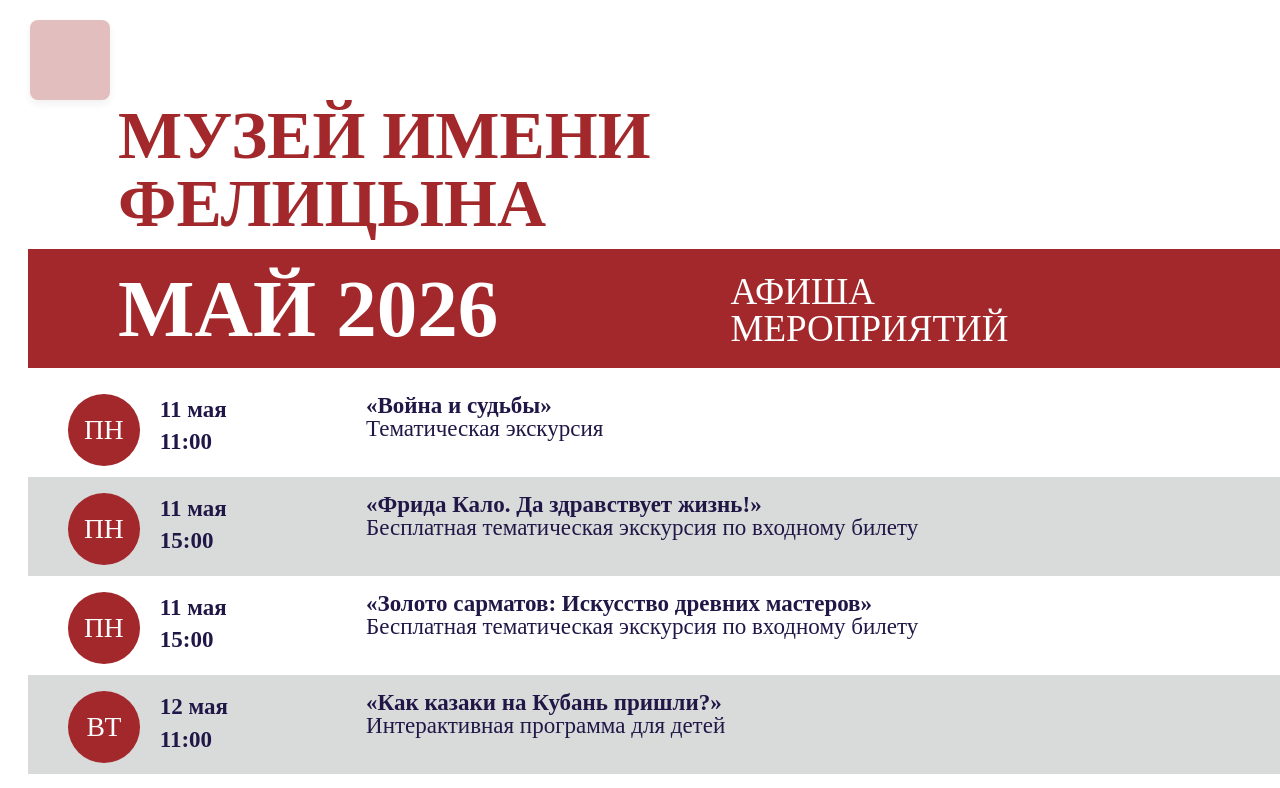
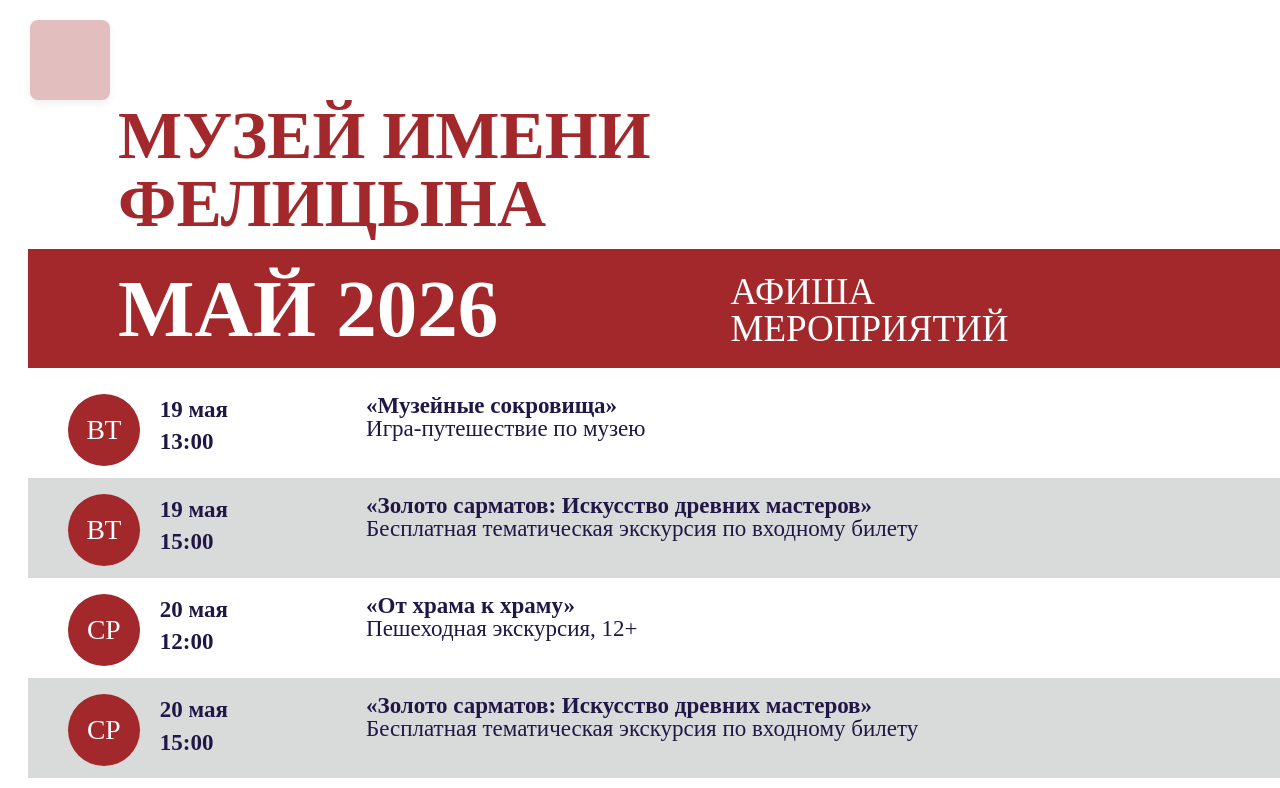
Before and after one commit to Psheni4a/Felicina_schedule, a Vue app: page / in a window 1280 px wide. Shown: the top 788 px of the page. Built offline with nearby package versions, Linux system fonts and the light colour scheme; a web font is replaced by a local one.

Commit message:
Update event data and dates in App.vue

```diff
--- a/src/App.vue
+++ b/src/App.vue
@@ -35,278 +35,201 @@ export default {
 //        const response = await fetch('https://api.sheetbest.com/sheets/8d0203ba-cf19-4af2-8a57-9105573d5f58')
 //        const data = await response.json()
                 const data =
-                  [
+                 [
   {
-    "dateISO": "11.05.2026",
-    "time": "11:00",
-    "title": "«Война и судьбы»",
-    "subtitle": "Тематическая экскурсия",
+    "dateISO": "19.05.2026",
+    "time": "13:00",
+    "title": "«Музейные сокровища»",
+    "subtitle": "Игра-путешествие по музею",
     "hidden": false
   },
   {
-    "dateISO": "11.05.2026",
-    "time": "15:00",
-    "title": "«Фрида Кало. Да здравствует жизнь!»",
-    "subtitle": "Бесплатная тематическая экскурсия по входному билету",
-    "hidden": false
-  },
-  {
-    "dateISO": "11.05.2026",
+    "dateISO": "19.05.2026",
     "time": "15:00",
     "title": "«Золото сарматов: Искусство древних мастеров»",
     "subtitle": "Бесплатная тематическая экскурсия по входному билету",
     "hidden": false
   },
   {
-    "dateISO": "12.05.2026",
-    "time": "11:00",
-    "title": "«Как казаки на Кубань пришли?»",
-    "subtitle": "Интерактивная программа для детей",
+    "dateISO": "20.05.2026",
+    "time": "12:00",
+    "title": "«От храма к храму»",
+    "subtitle": "Пешеходная экскурсия, 12+",
     "hidden": false
   },
   {
-    "dateISO": "12.05.2026",
-    "time": "12:00",
-    "title": "«Занимательная археология»",
-    "subtitle": "Музейное занятие",
+    "dateISO": "20.05.2026",
+    "time": "15:00",
+    "title": "«Золото сарматов: Искусство древних мастеров»",
+    "subtitle": "Бесплатная тематическая экскурсия по входному билету",
     "hidden": false
   },
   {
-    "dateISO": "12.05.2026",
+    "dateISO": "20.05.2026",
+    "time": "15:00",
+    "title": "«Чудеса в решете: роспись деревянного изделия. Кубанский пейзаж»",
+    "subtitle": "Творческий мастер-класс",
+    "hidden": false
+  },
+  {
+    "dateISO": "20.05.2026",
+    "time": "16:00",
+    "title": "«Подвиги древних героев»",
+    "subtitle": "Экскурсия-спектакль",
+    "hidden": false
+  },
+  {
+    "dateISO": "21.05.2026",
+    "time": "11:00",
+    "title": "«Чудеса в решете: роспись деревянного изделия. Кубанский пейзаж»",
+    "subtitle": "Творческий мастер-класс",
+    "hidden": false
+  },
+  {
+    "dateISO": "21.05.2026",
     "time": "13:00",
     "title": "«Музейные сокровища»",
     "subtitle": "Игра-путешествие по музею",
     "hidden": false
   },
   {
-    "dateISO": "12.05.2026",
-    "time": "15:00",
-    "title": "«Фрида Кало. Да здравствует жизнь!»",
-    "subtitle": "Бесплатная тематическая экскурсия по входному билету",
-    "hidden": false
-  },
-  {
-    "dateISO": "12.05.2026",
+    "dateISO": "21.05.2026",
     "time": "15:00",
     "title": "«Золото сарматов: Искусство древних мастеров»",
     "subtitle": "Бесплатная тематическая экскурсия по входному билету",
     "hidden": false
   },
   {
-    "dateISO": "13.05.2026",
-    "time": "11:00",
-    "title": "«Как казаки на Кубань пришли?»",
-    "subtitle": "Интерактивная программа для детей",
+    "dateISO": "21.05.2026",
+    "time": "15:00",
+    "title": "«Чудеса в решете: роспись деревянного изделия. Кубанский пейзаж»",
+    "subtitle": "Творческий мастер-класс",
     "hidden": false
   },
   {
-    "dateISO": "13.05.2026",
+    "dateISO": "21.05.2026",
+    "time": "16:00",
+    "title": "«Прорыв»",
+    "subtitle": "Экскурсия–спектакль",
+    "hidden": false
+  },
+  {
+    "dateISO": "22.05.2026",
     "time": "11:00",
     "title": "«Чудеса в решете: роспись деревянного изделия. Кубанский пейзаж»",
     "subtitle": "Творческий мастер-класс",
     "hidden": false
   },
   {
-    "dateISO": "13.05.2026",
+    "dateISO": "22.05.2026",
     "time": "12:00",
-    "title": "«От храма к храму»",
+    "title": "«Екатеринодар - град казачий: краснодарская улица Красная»",
     "subtitle": "Пешеходная экскурсия, 12+",
     "hidden": false
   },
   {
-    "dateISO": "13.05.2026",
+    "dateISO": "22.05.2026",
+    "time": "12:00",
+    "title": "«Славянская письменность: наследие и традиции»",
+    "subtitle": "Мероприятие ко Дню славянской письменности",
+    "hidden": false
+  },
+  {
+    "dateISO": "22.05.2026",
     "time": "13:00",
     "title": "«Музейные сокровища»",
     "subtitle": "Игра-путешествие по музею",
     "hidden": false
   },
   {
-    "dateISO": "13.05.2026",
-    "time": "15:00",
-    "title": "«Фрида Кало. Да здравствует жизнь!»",
-    "subtitle": "Бесплатная тематическая экскурсия по входному билету",
+    "dateISO": "22.05.2026",
+    "time": "13:00",
+    "title": "Торжественное награждение участников Конкурса чтецов «Победители»",
+    "subtitle": "",
     "hidden": false
   },
   {
-    "dateISO": "13.05.2026",
+    "dateISO": "22.05.2026",
     "time": "15:00",
     "title": "«Золото сарматов: Искусство древних мастеров»",
     "subtitle": "Бесплатная тематическая экскурсия по входному билету",
     "hidden": false
   },
   {
-    "dateISO": "13.05.2026",
+    "dateISO": "22.05.2026",
     "time": "15:00",
     "title": "«Чудеса в решете: роспись деревянного изделия. Кубанский пейзаж»",
     "subtitle": "Творческий мастер-класс",
     "hidden": false
   },
   {
-    "dateISO": "13.05.2026",
-    "time": "16:00",
-    "title": "«Подвиги древних героев»",
-    "subtitle": "Экскурсия-спектакль",
-    "hidden": false
-  },
-  {
-    "dateISO": "14.05.2026",
-    "time": "11:00",
-    "title": "«Как казаки на Кубань пришли?»",
+    "dateISO": "23.05.2026",
+    "time": "13:00",
+    "title": "«Земля богов с загадками и головоломками»",
     "subtitle": "Интерактивная программа для детей",
     "hidden": false
   },
   {
-    "dateISO": "14.05.2026",
+    "dateISO": "23.05.2026",
+    "time": "13:00",
+    "title": "«Изящная эпоха рококо», 16+",
+    "subtitle": "Интерактивное мероприятие с мастер-классом. Виньетка с розой и дегустацией чая из лепестков роз",
+    "hidden": false
+  },
+  {
+    "dateISO": "23.05.2026",
+    "time": "15:00",
+    "title": "«Золото сарматов: Искусство древних мастеров»",
+    "subtitle": "Бесплатная тематическая экскурсия по входному билету",
+    "hidden": false
+  },
+  {
+    "dateISO": "23.05.2026",
+    "time": "15:00",
+    "title": "«Богомолы-насекомые с другой планеты»",
+    "subtitle": "Авторская экскурсия",
+    "hidden": false
+  },
+  {
+    "dateISO": "23.05.2026",
+    "time": "16:00",
+    "title": "«Открытое кормление ящериц и богомолов»",
+    "subtitle": "По входному билету на выставку",
+    "hidden": false
+  },
+  {
+    "dateISO": "24.05.2026",
     "time": "11:00",
     "title": "«Чудеса в решете: роспись деревянного изделия. Кубанский пейзаж»",
     "subtitle": "Творческий мастер-класс",
     "hidden": false
   },
   {
-    "dateISO": "14.05.2026",
-    "time": "12:00",
-    "title": "«Екатеринодар - град казачий: краснодарская улица Красная»",
-    "subtitle": "Пешеходная экскурсия, 12+",
-    "hidden": true
-  },
-  {
-    "dateISO": "14.05.2026",
-    "time": "13:00",
-    "title": "«Музейные сокровища»",
-    "subtitle": "Игра-путешествие по музею",
+    "dateISO": "24.05.2026",
+    "time": "11:00",
+    "title": "«Восток -- дело тонкое»",
+    "subtitle": "Интерактивное мероприятие о змеях и народах",
     "hidden": false
   },
   {
-    "dateISO": "14.05.2026",
-    "time": "14:00",
-    "title": "«Занимательная археология»",
-    "subtitle": "Музейное занятие",
+    "dateISO": "24.05.2026",
+    "time": "11:00",
+    "title": "«Краснодарская улица Красная: этноэкскурсия»",
+    "subtitle": "Пешеходная экскурсия, 12+",
     "hidden": false
   },
   {
-    "dateISO": "14.05.2026",
-    "time": "15:00",
-    "title": "«Фрида Кало. Да здравствует жизнь!»",
-    "subtitle": "Бесплатная тематическая экскурсия по входному билету",
-    "hidden": false
-  },
-  {
-    "dateISO": "14.05.2026",
+    "dateISO": "24.05.2026",
     "time": "15:00",
     "title": "«Золото сарматов: Искусство древних мастеров»",
     "subtitle": "Бесплатная тематическая экскурсия по входному билету",
     "hidden": false
   },
   {
-    "dateISO": "14.05.2026",
+    "dateISO": "24.05.2026",
     "time": "15:00",
     "title": "«Чудеса в решете: роспись деревянного изделия. Кубанский пейзаж»",
     "subtitle": "Творческий мастер-класс",
-    "hidden": false
-  },
-  {
-    "dateISO": "14.05.2026",
-    "time": "16:00",
-    "title": "«Прорыв»",
-    "subtitle": "Экскурсия–спектакль",
-    "hidden": false
-  },
-  {
-    "dateISO": "15.05.2026",
-    "time": "11:00",
-    "title": "«Как казаки на Кубань пришли?»",
-    "subtitle": "Интерактивная программа для детей",
-    "hidden": false
-  },
-  {
-    "dateISO": "15.05.2026",
-    "time": "11:00",
-    "title": "«Чудеса в решете: роспись деревянного изделия. Кубанский пейзаж»",
-    "subtitle": "Творческий мастер-класс",
-    "hidden": false
-  },
-  {
-    "dateISO": "15.05.2026",
-    "time": "12:00",
-    "title": "«Екатеринодар - град казачий: краснодарская улица Красная»",
-    "subtitle": "Пешеходная экскурсия, 12+",
-    "hidden": false
-  },
-  {
-    "dateISO": "15.05.2026",
-    "time": "13:00",
-    "title": "«Музейные сокровища»",
-    "subtitle": "Игра-путешествие по музею",
-    "hidden": false
-  },
-  {
-    "dateISO": "15.05.2026",
-    "time": "15:00",
-    "title": "«Фрида Кало. Да здравствует жизнь!»",
-    "subtitle": "Бесплатная тематическая экскурсия по входному билету",
-    "hidden": false
-  },
-  {
-    "dateISO": "15.05.2026",
-    "time": "15:00",
-    "title": "«Золото сарматов: Искусство древних мастеров»",
-    "subtitle": "Бесплатная тематическая экскурсия по входному билету",
-    "hidden": false
-  },
-  {
-    "dateISO": "15.05.2026",
-    "time": "15:00",
-    "title": "«Чудеса в решете: роспись деревянного изделия. Кубанский пейзаж»",
-    "subtitle": "Творческий мастер-класс",
-    "hidden": false
-  },
-  {
-    "dateISO": "16.05.2026",
-    "time": "11:00",
-    "title": "«Музейные сокровища»",
-    "subtitle": "Игра-путешествие по музею",
-    "hidden": false
-  },
-  {
-    "dateISO": "16.05.2026",
-    "time": "12:00, 15:00",
-    "title": "«Фрида Кало. Да здравствует жизнь!»",
-    "subtitle": "Бесплатная тематическая экскурсия по входному билету",
-    "hidden": false
-  },
-  {
-    "dateISO": "16.05.2026",
-    "time": "15:00",
-    "title": "«Золото сарматов: Искусство древних мастеров»",
-    "subtitle": "Бесплатная тематическая экскурсия по входному билету",
-    "hidden": false
-  },
-  {
-    "dateISO": "16.05.2026",
-    "time": "18:00-23:00",
-    "title": "«Ночь музеев»",
-    "subtitle": "Всероссийская акция",
-    "hidden": false
-  },
-  {
-    "dateISO": "17.05.2026",
-    "time": "12:00",
-    "title": "«Потешки, заклички, пестушки: играем вместе»",
-    "subtitle": "Интерактивная программа, 0+",
-    "hidden": false
-  },
-  {
-    "dateISO": "17.05.2026",
-    "time": "12:00, 15:00",
-    "title": "«Фрида Кало. Да здравствует жизнь!»",
-    "subtitle": "Бесплатная тематическая экскурсия по входному билету",
-    "hidden": false
-  },
-  {
-    "dateISO": "17.05.2026",
-    "time": "15:00",
-    "title": "«Золото сарматов: Искусство древних мастеров»",
-    "subtitle": "Бесплатная тематическая экскурсия по входному билету",
     "hidden": false
   }
 ]
```
